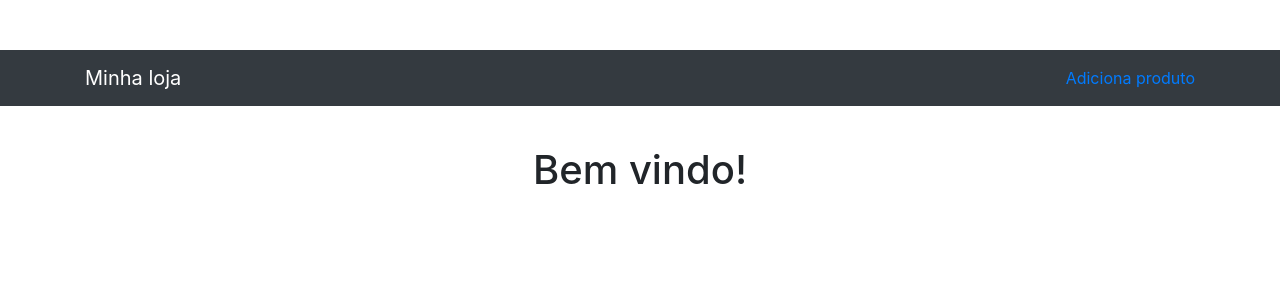
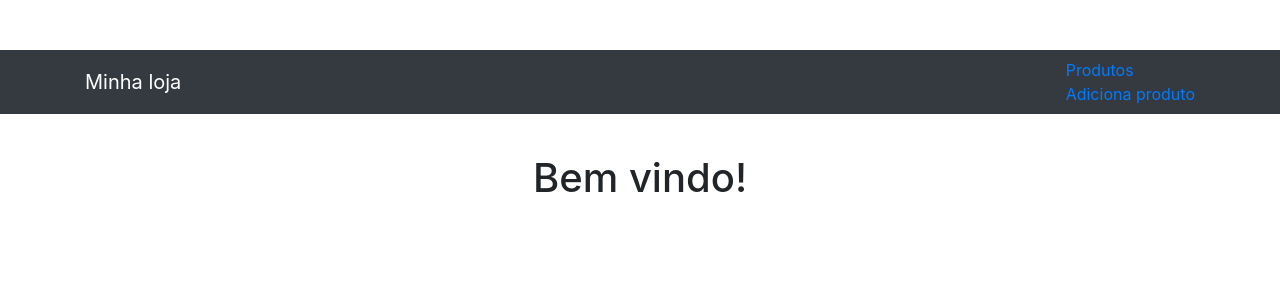
Before and after one commit to marcuspereiradev/curso-PHP-e-MySQL-I, a PHP site: page /index.php in a window 1280 px wide. Shown: the top 300 px of the page. Run offline with PHP 8.4, Linux system fonts and the light colour scheme.

Commit message:
Creating remove, conecta and banco-produto

```diff
--- a/loja/cabecalho.php
+++ b/loja/cabecalho.php
@@ -17,6 +17,7 @@
             </div>
             <div>
                 <ul class="nav navbar-nav">
+                    <li><a href="produto-lista.php">Produtos</a></li>
                     <li><a href="produto-formulario.php">Adiciona produto</a></li>
                 </ul>
             </div>
```
